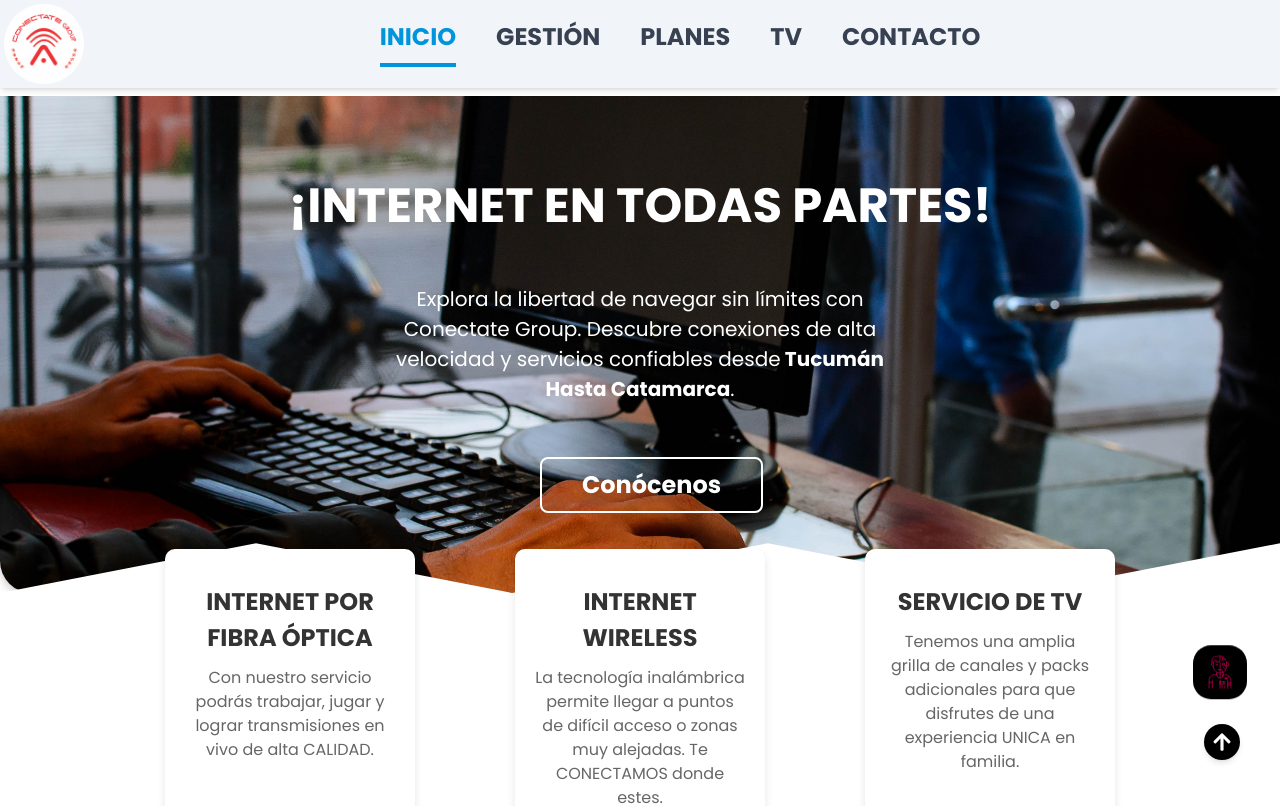
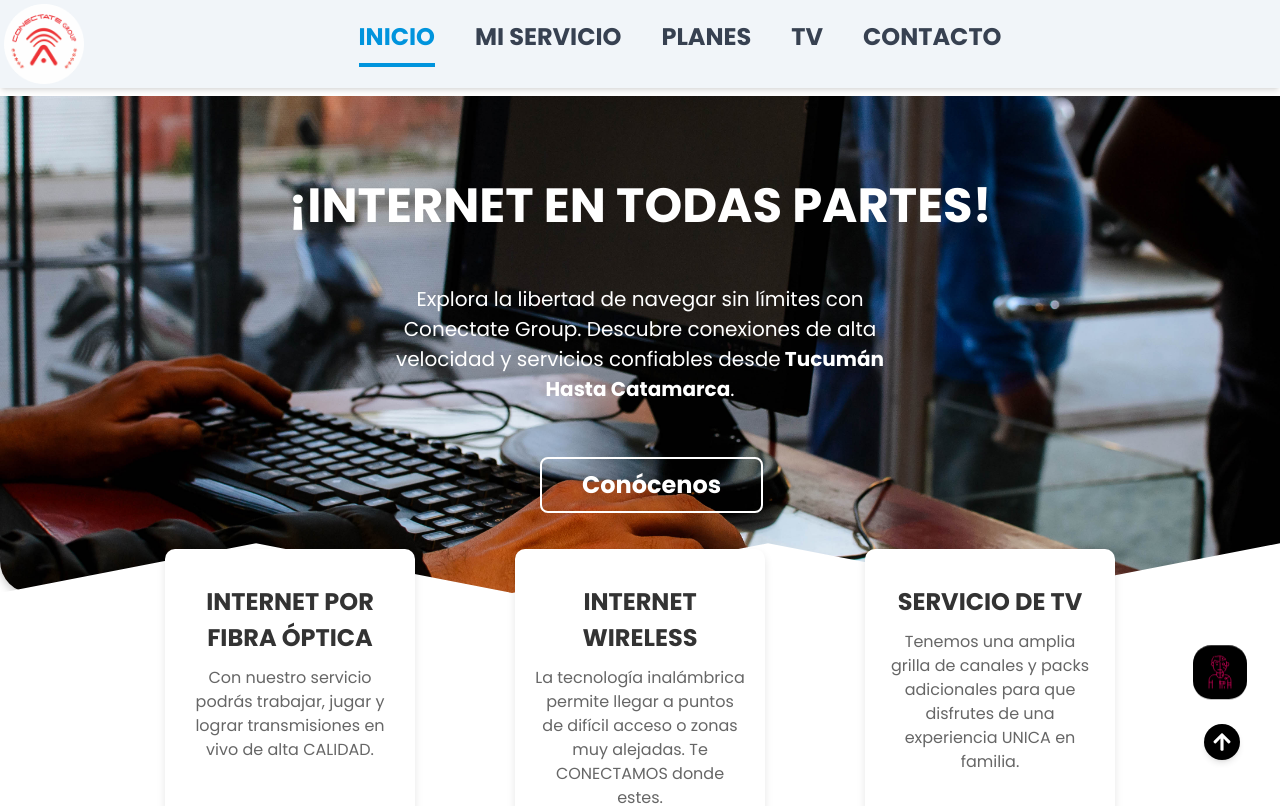
Before and after one commit to SoftFusion-Technologies/ep-cornaglia-ofi, a React (Vite) app: page / in a window 1280 px wide. Shown: the top 806 px of the page. Built offline with nearby package versions, Linux system fonts and the light colour scheme.

Commit message:
Cambios r1 / vie 4 de oct 2024

```diff
--- a/src/App.jsx
+++ b/src/App.jsx
@@ -23,7 +23,7 @@
 
   return (
     <Router>
-      <WelcomeModal imageUrl={welcomeImage}  />
+      {/* <WelcomeModal imageUrl={welcomeImage}  /> */}
       {/* Se elimina el cursor animado por pedido del cliente */}
       {/* <AnimCursor /> */}
       <Nav />
--- a/src/Components/Header/Nav.jsx
+++ b/src/Components/Header/Nav.jsx
@@ -85,7 +85,6 @@
                     INICIO
                   </button>
                 </Link>
-
               </li>
 
               <li>
@@ -101,7 +100,7 @@
                     paddingBottom: '10px'
                   }}
                 >
-                  GESTIÓN
+                  MI SERVICIO
                 </Link>
               </li>
               <li>
@@ -219,7 +218,7 @@
                 onClick={scrollGestion}
                 className="text-[rgb(0,148,221)] text-xl font-bold hover:text-red-500"
               >
-                GESTION
+                MI SERVICIO
               </button>
             </li>
 
@@ -247,7 +246,6 @@
                 CONTACTO
               </button>
             </li>
-
           </ul>
         </div>
       </nav>
```
Also changed, not shown: 1 other file (tests, documents, lock files or other folders). Lines whose indentation alone changed are shown as unchanged.
